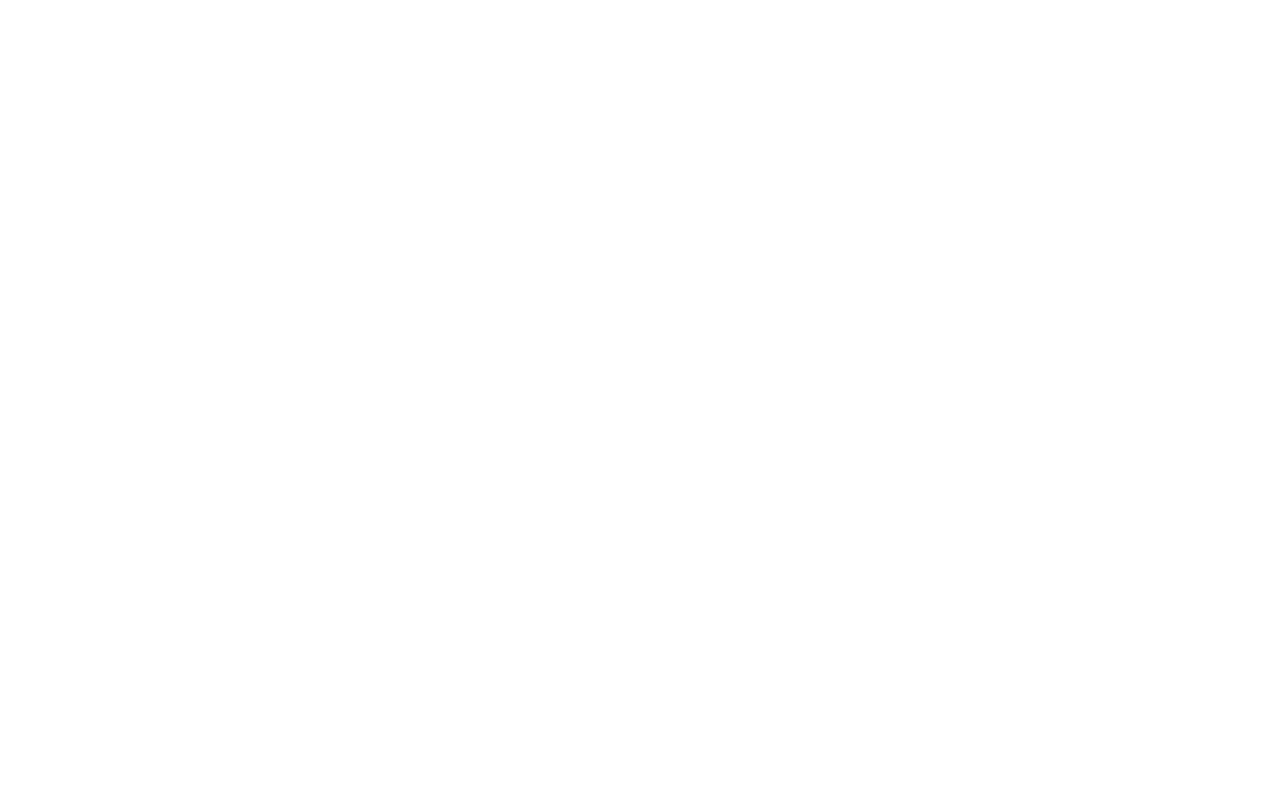
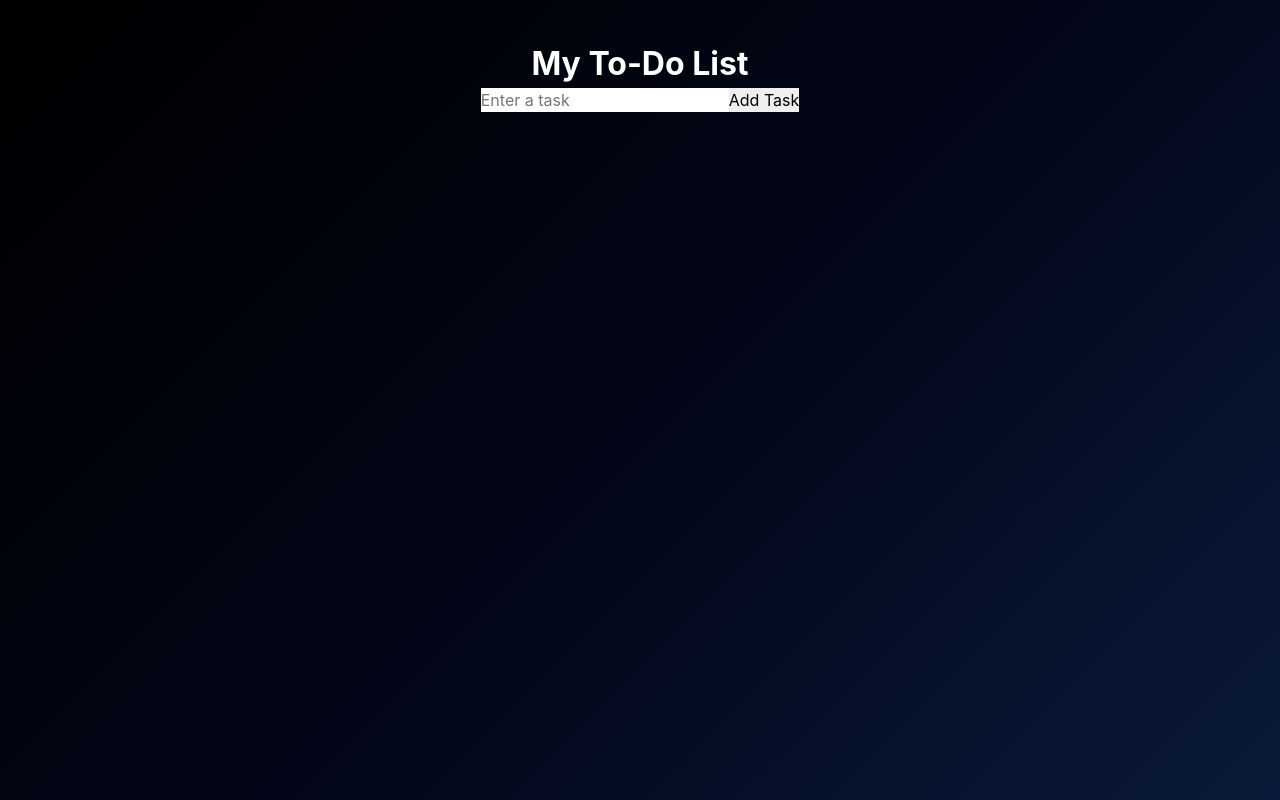
Before and after one commit to rataulharman/to-do, a React (Create React App) app: page / in a window 1280 px wide. Built offline with nearby package versions, Linux system fonts and the light colour scheme.

Commit message:
layout setup and container

```diff
--- a/package.json
+++ b/package.json
@@ -3,6 +3,9 @@
   "version": "0.1.0",
   "private": true,
   "dependencies": {
+    "@fortawesome/fontawesome-svg-core": "^7.2.0",
+    "@fortawesome/free-solid-svg-icons": "^7.2.0",
+    "@fortawesome/react-fontawesome": "^3.3.1",
     "@testing-library/dom": "^10.4.1",
     "@testing-library/jest-dom": "^6.9.1",
     "@testing-library/react": "^16.3.2",
--- a/src/App.js
+++ b/src/App.js
@@ -1,9 +1,15 @@
+import AddTask from "./components/AddTask";
+import TaskList from "./components/TaskList";
 
 function App() {
   return (
-    <></>
+    <div className="container">
+      <h1>My To-Do List</h1>
+
+      <AddTask />
+      <TaskList />
+    </div>
   );
-
 }
 
 export default App;
--- a/src/components/AddTask.js
+++ b/src/components/AddTask.js
@@ -0,0 +1,12 @@
+function AddTask() {
+  return (
+    <section className="task-add">
+      <form>
+        <input type="text" placeholder="Enter a task" />
+        <button type="submit">Add Task</button>
+      </form>
+    </section>
+  );
+}
+
+export default AddTask;
--- a/src/css/index.css
+++ b/src/css/index.css
@@ -1,2 +1,15 @@
 @charset "utf-8";
 @import './reset.css';
+
+.container {
+  display: flex;
+  flex-direction: column;
+  align-items: center;
+  min-height: 100vh;
+  background: linear-gradient(135deg, #000000, #020617, #0a1a3a);
+  padding-top: 40px;
+}
+
+h1 {
+  color: white;
+}
```
Also changed, not shown: src/components/TaskList.js (+7 -0 lines), 1 other file (tests, documents, lock files or other folders).
